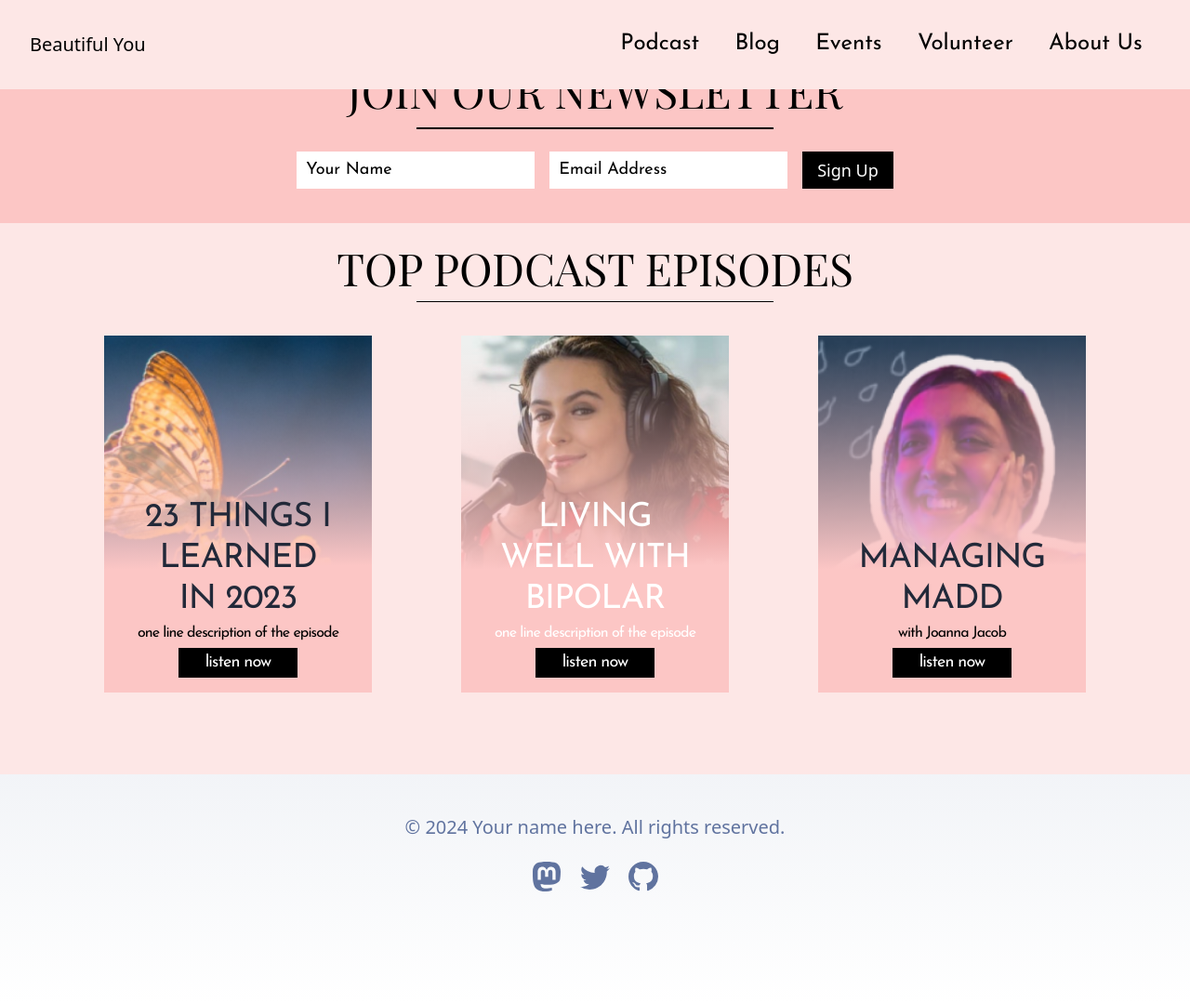
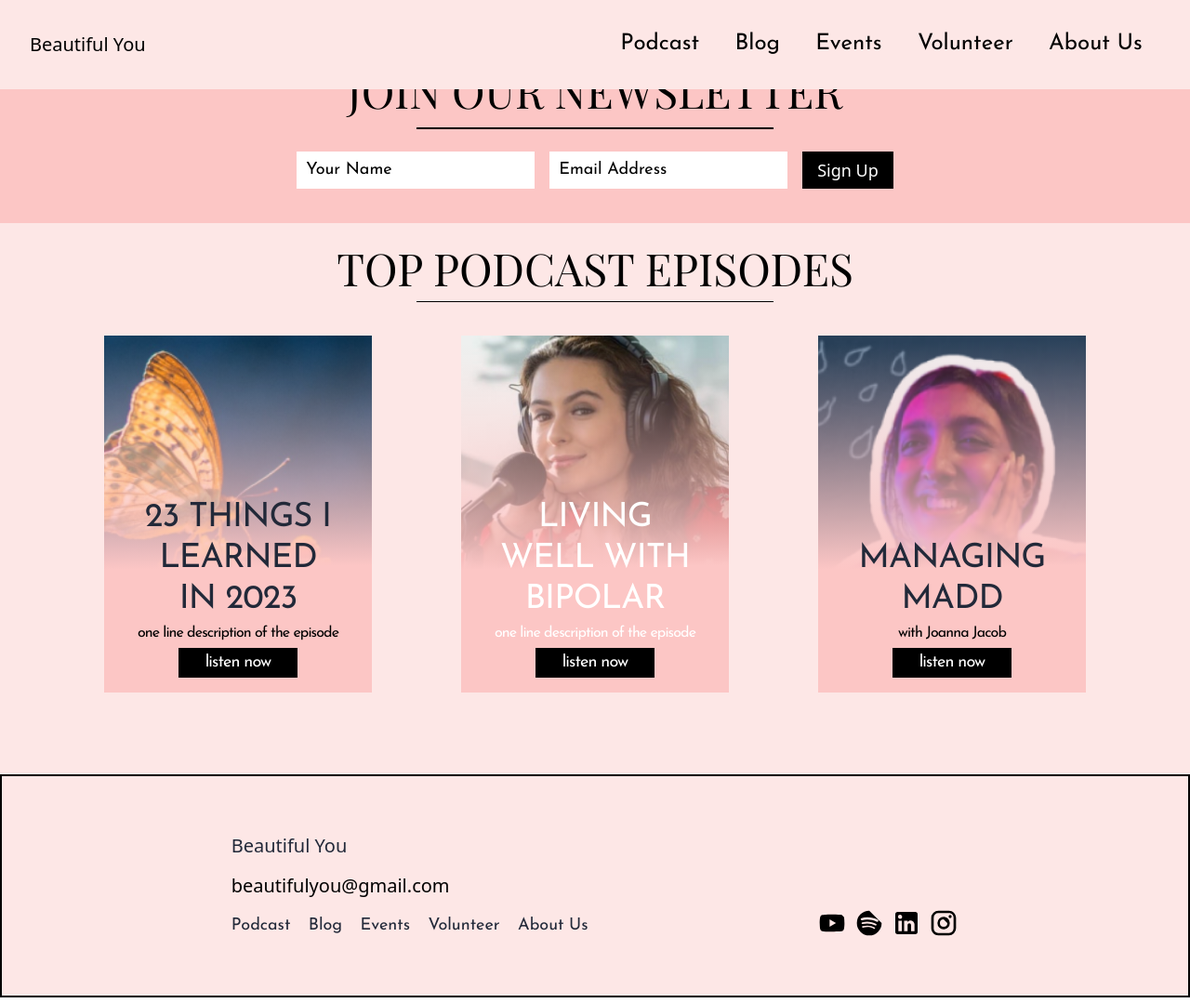
Before and after one commit to lem0n4id/beautifulyou-website, an Astro site: page / in a window 1280 px wide. Shown: the whole page at 93% size. Built offline with nearby package versions, Linux system fonts and the light colour scheme; Astro itself is replaced by a stand-in of ours.

Commit message:
feat: footer

```diff
--- a/src/components/Footer.astro
+++ /dev/null
@@ -1,62 +0,0 @@
----
-const today = new Date();
----
-
-<footer>
-	&copy; {today.getFullYear()} Your name here. All rights reserved.
-	<div class="social-links">
-		<a href="https://m.webtoo.ls/@astro" target="_blank">
-			<span class="sr-only">Follow Astro on Mastodon</span>
-			<svg
-				viewBox="0 0 16 16"
-				aria-hidden="true"
-				width="32"
-				height="32"
-				astro-icon="social/mastodon"
-				><path
-					fill="currentColor"
-					d="M11.19 12.195c2.016-.24 3.77-1.475 3.99-2.603.348-1.778.32-4.339.32-4.339 0-3.47-2.286-4.488-2.286-4.488C12.062.238 10.083.017 8.027 0h-.05C5.92.017 3.942.238 2.79.765c0 0-2.285 1.017-2.285 4.488l-.002.662c-.004.64-.007 1.35.011 2.091.083 3.394.626 6.74 3.78 7.57 1.454.383 2.703.463 3.709.408 1.823-.1 2.847-.647 2.847-.647l-.06-1.317s-1.303.41-2.767.36c-1.45-.05-2.98-.156-3.215-1.928a3.614 3.614 0 0 1-.033-.496s1.424.346 3.228.428c1.103.05 2.137-.064 3.188-.189zm1.613-2.47H11.13v-4.08c0-.859-.364-1.295-1.091-1.295-.804 0-1.207.517-1.207 1.541v2.233H7.168V5.89c0-1.024-.403-1.541-1.207-1.541-.727 0-1.091.436-1.091 1.296v4.079H3.197V5.522c0-.859.22-1.541.66-2.046.456-.505 1.052-.764 1.793-.764.856 0 1.504.328 1.933.983L8 4.39l.417-.695c.429-.655 1.077-.983 1.934-.983.74 0 1.336.259 1.791.764.442.505.661 1.187.661 2.046v4.203z"
-				></path></svg
-			>
-		</a>
-		<a href="https://twitter.com/astrodotbuild" target="_blank">
-			<span class="sr-only">Follow Astro on Twitter</span>
-			<svg viewBox="0 0 16 16" aria-hidden="true" width="32" height="32" astro-icon="social/twitter"
-				><path
-					fill="currentColor"
-					d="M5.026 15c6.038 0 9.341-5.003 9.341-9.334 0-.14 0-.282-.006-.422A6.685 6.685 0 0 0 16 3.542a6.658 6.658 0 0 1-1.889.518 3.301 3.301 0 0 0 1.447-1.817 6.533 6.533 0 0 1-2.087.793A3.286 3.286 0 0 0 7.875 6.03a9.325 9.325 0 0 1-6.767-3.429 3.289 3.289 0 0 0 1.018 4.382A3.323 3.323 0 0 1 .64 6.575v.045a3.288 3.288 0 0 0 2.632 3.218 3.203 3.203 0 0 1-.865.115 3.23 3.23 0 0 1-.614-.057 3.283 3.283 0 0 0 3.067 2.277A6.588 6.588 0 0 1 .78 13.58a6.32 6.32 0 0 1-.78-.045A9.344 9.344 0 0 0 5.026 15z"
-				></path></svg
-			>
-		</a>
-		<a href="https://github.com/withastro/astro" target="_blank">
-			<span class="sr-only">Go to Astro's GitHub repo</span>
-			<svg viewBox="0 0 16 16" aria-hidden="true" width="32" height="32" astro-icon="social/github"
-				><path
-					fill="currentColor"
-					d="M8 0C3.58 0 0 3.58 0 8c0 3.54 2.29 6.53 5.47 7.59.4.07.55-.17.55-.38 0-.19-.01-.82-.01-1.49-2.01.37-2.53-.49-2.69-.94-.09-.23-.48-.94-.82-1.13-.28-.15-.68-.52-.01-.53.63-.01 1.08.58 1.23.82.72 1.21 1.87.87 2.33.66.07-.52.28-.87.51-1.07-1.78-.2-3.64-.89-3.64-3.95 0-.87.31-1.59.82-2.15-.08-.2-.36-1.02.08-2.12 0 0 .67-.21 2.2.82.64-.18 1.32-.27 2-.27.68 0 1.36.09 2 .27 1.53-1.04 2.2-.82 2.2-.82.44 1.1.16 1.92.08 2.12.51.56.82 1.27.82 2.15 0 3.07-1.87 3.75-3.65 3.95.29.25.54.73.54 1.48 0 1.07-.01 1.93-.01 2.2 0 .21.15.46.55.38A8.012 8.012 0 0 0 16 8c0-4.42-3.58-8-8-8z"
-				></path></svg
-			>
-		</a>
-	</div>
-</footer>
-<style>
-	footer {
-		padding: 2em 1em 6em 1em;
-		background: linear-gradient(var(--gray-gradient)) no-repeat;
-		color: rgb(var(--gray));
-		text-align: center;
-	}
-	.social-links {
-		display: flex;
-		justify-content: center;
-		gap: 1em;
-		margin-top: 1em;
-	}
-	.social-links a {
-		text-decoration: none;
-		color: rgb(var(--gray));
-	}
-	.social-links a:hover {
-		color: rgb(var(--gray-dark));
-	}
-</style>
--- /dev/null
+++ b/src/components/Footer.jsx
@@ -0,0 +1,99 @@
+import React from 'react';
+
+function Footer() {
+	return (
+		<div className="bg-primary h-60 w-full border-2 border-black text-josefin flex justify-evenly items-center">
+			<div className="flex flex-col  gap-3">
+				<div className="text-xl">Beautiful You</div>
+				<div>
+					<a className="text-black" href="beautifulyou@gmail.com">
+						beautifulyou@gmail.com
+					</a>
+				</div>
+				<div className="w-96 flex justify-between text-lg font-normal font-josefin ">
+					<div className="cursor-pointer">Podcast</div>
+					<div className="cursor-pointer">Blog</div>
+					<div className="cursor-pointer">Events</div>
+					<div className="cursor-pointer">Volunteer</div>
+					<div className="cursor-pointer">About Us</div>
+				</div>
+			</div>
+			<div className="flex items-end h-[7rem] gap-2">
+				<a
+					className="text-black "
+					href="https://www.youtube.com/@beautifulyou2321"
+					target="_blank"
+				>
+					<svg
+						className="h-8 w-8"
+						xmlns="http://www.w3.org/2000/svg"
+						width="24"
+						height="24"
+						viewBox="0 0 24 24"
+					>
+						<path
+							fill="currentColor"
+							d="m10 15l5.19-3L10 9zm11.56-7.83c.13.47.22 1.1.28 1.9c.07.8.1 1.49.1 2.09L22 12c0 2.19-.16 3.8-.44 4.83c-.25.9-.83 1.48-1.73 1.73c-.47.13-1.33.22-2.65.28c-1.3.07-2.49.1-3.59.1L12 19c-4.19 0-6.8-.16-7.83-.44c-.9-.25-1.48-.83-1.73-1.73c-.13-.47-.22-1.1-.28-1.9c-.07-.8-.1-1.49-.1-2.09L2 12c0-2.19.16-3.8.44-4.83c.25-.9.83-1.48 1.73-1.73c.47-.13 1.33-.22 2.65-.28c1.3-.07 2.49-.1 3.59-.1L12 5c4.19 0 6.8.16 7.83.44c.9.25 1.48.83 1.73 1.73"
+						/>
+					</svg>
+				</a>
+				<a
+					className="text-black "
+					href="https://open.spotify.com/show/6BoCbJ8lvEvFTprfpo25Oc"
+					target="_blank"
+				>
+					<svg
+						className="h-8 w-8"
+						xmlns="http://www.w3.org/2000/svg"
+						width="24"
+						height="24"
+						viewBox="0 0 24 24"
+					>
+						<path
+							fill="currentColor"
+							d="M17.9 10.9C14.7 9 9.35 8.8 6.3 9.75c-.5.15-1-.15-1.15-.6c-.15-.5.15-1 .6-1.15c3.55-1.05 9.4-.85 13.1 1.35c.45.25.6.85.35 1.3c-.25.35-.85.5-1.3.25m-.1 2.8c-.25.35-.7.5-1.05.25c-2.7-1.65-6.8-2.15-9.95-1.15c-.4.1-.85-.1-.95-.5c-.1-.4.1-.85.5-.95c3.65-1.1 8.15-.55 11.25 1.35c.3.15.45.65.2 1m-1.2 2.75c-.2.3-.55.4-.85.2c-2.35-1.45-5.3-1.75-8.8-.95c-.35.1-.65-.15-.75-.45c-.1-.35.15-.65.45-.75c3.8-.85 7.1-.5 9.7 1.1c.35.15.4.55.25.85M12 2A10 10 0 0 0 2 12a10 10 0 0 0 10 10a10 10 0 0 0 10-10A10 10 0 0 0 12 2"
+						/>
+					</svg>
+				</a>
+				<a
+                    className="text-black "
+					href="https://www.linkedin.com/company/beautiful-you23/"
+					target="_blank"
+				>
+					<svg
+                    className="h-8 w-8"
+						xmlns="http://www.w3.org/2000/svg"
+						width="24"
+						height="24"
+						viewBox="0 0 24 24"
+					>
+						<path
+							fill="currentColor"
+							d="M19 3a2 2 0 0 1 2 2v14a2 2 0 0 1-2 2H5a2 2 0 0 1-2-2V5a2 2 0 0 1 2-2zm-.5 15.5v-5.3a3.26 3.26 0 0 0-3.26-3.26c-.85 0-1.84.52-2.32 1.3v-1.11h-2.79v8.37h2.79v-4.93c0-.77.62-1.4 1.39-1.4a1.4 1.4 0 0 1 1.4 1.4v4.93zM6.88 8.56a1.68 1.68 0 0 0 1.68-1.68c0-.93-.75-1.69-1.68-1.69a1.69 1.69 0 0 0-1.69 1.69c0 .93.76 1.68 1.69 1.68m1.39 9.94v-8.37H5.5v8.37z"
+						/>
+					</svg>
+				</a>
+				<a
+					className="text-black "
+					href="https://www.instagram.com/beautifulyou.pod/"
+					target="_blank"
+				>
+					<svg
+						className="h-8 w-8"
+						xmlns="http://www.w3.org/2000/svg"
+						width="24"
+						height="24"
+						viewBox="0 0 24 24"
+					>
+						<path
+							fill="currentColor"
+							d="M7.8 2h8.4C19.4 2 22 4.6 22 7.8v8.4a5.8 5.8 0 0 1-5.8 5.8H7.8C4.6 22 2 19.4 2 16.2V7.8A5.8 5.8 0 0 1 7.8 2m-.2 2A3.6 3.6 0 0 0 4 7.6v8.8C4 18.39 5.61 20 7.6 20h8.8a3.6 3.6 0 0 0 3.6-3.6V7.6C20 5.61 18.39 4 16.4 4zm9.65 1.5a1.25 1.25 0 0 1 1.25 1.25A1.25 1.25 0 0 1 17.25 8A1.25 1.25 0 0 1 16 6.75a1.25 1.25 0 0 1 1.25-1.25M12 7a5 5 0 0 1 5 5a5 5 0 0 1-5 5a5 5 0 0 1-5-5a5 5 0 0 1 5-5m0 2a3 3 0 0 0-3 3a3 3 0 0 0 3 3a3 3 0 0 0 3-3a3 3 0 0 0-3-3"
+						/>
+					</svg>
+				</a>
+			</div>
+		</div>
+	);
+}
+
+export default Footer;
--- a/src/pages/index.astro
+++ b/src/pages/index.astro
@@ -3,7 +3,7 @@ import BaseHead from '../components/BaseHead.astro';
 import Header from '../components/Header';
 import Newsletter from '../components/Newsletter';
 import Podcast from '../components/Podcast';
-import Footer from '../components/Footer.astro';
+import Footer from '../components/Footer';
 import { SITE_TITLE, SITE_DESCRIPTION } from '../consts';
 ---
 
@@ -16,6 +16,6 @@ import { SITE_TITLE, SITE_DESCRIPTION } from '../consts';
 		<Header  client:load/>
 		<Newsletter />
 		<Podcast />
-		<Footer />
+		<Footer/>
 	</body>
 </html>
```
